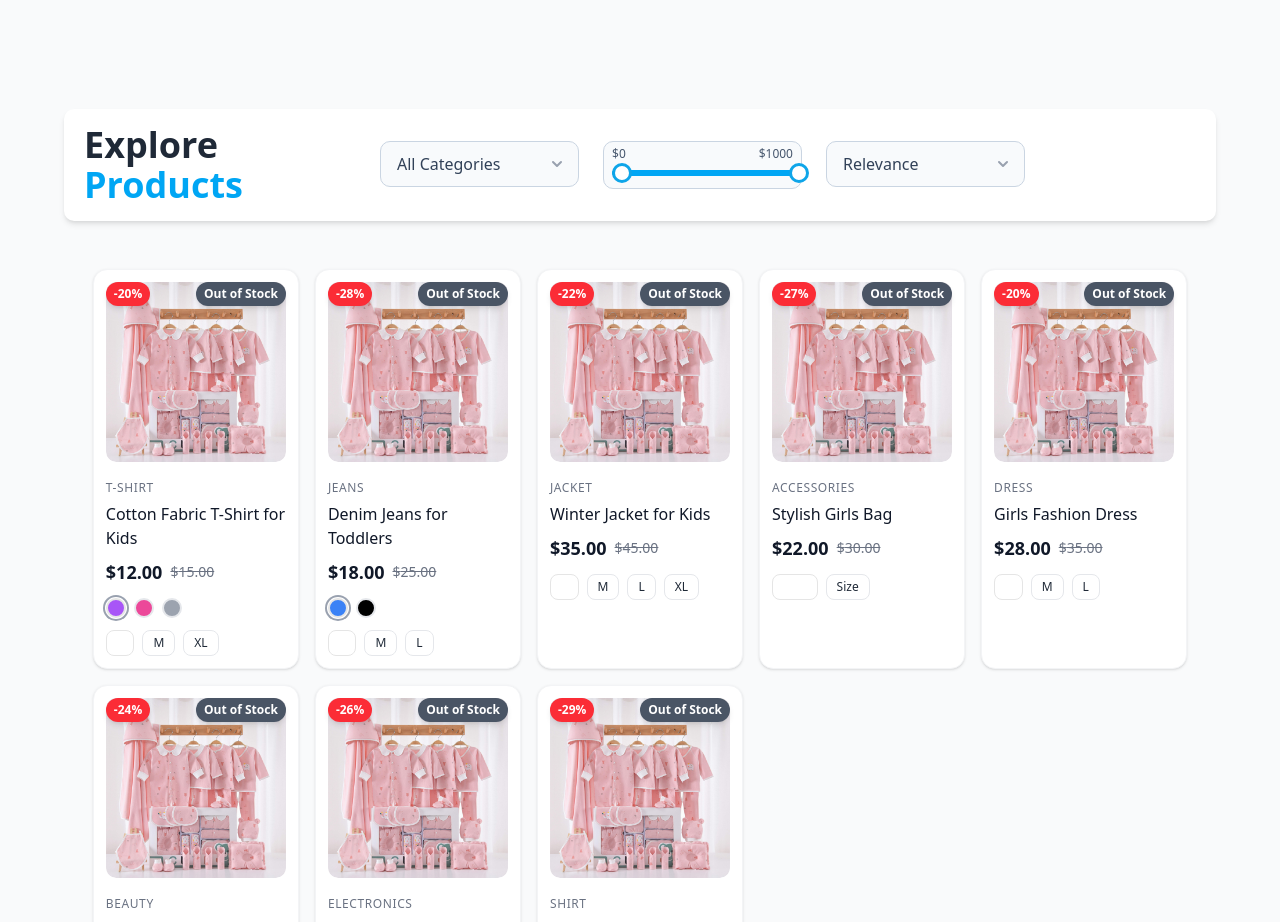
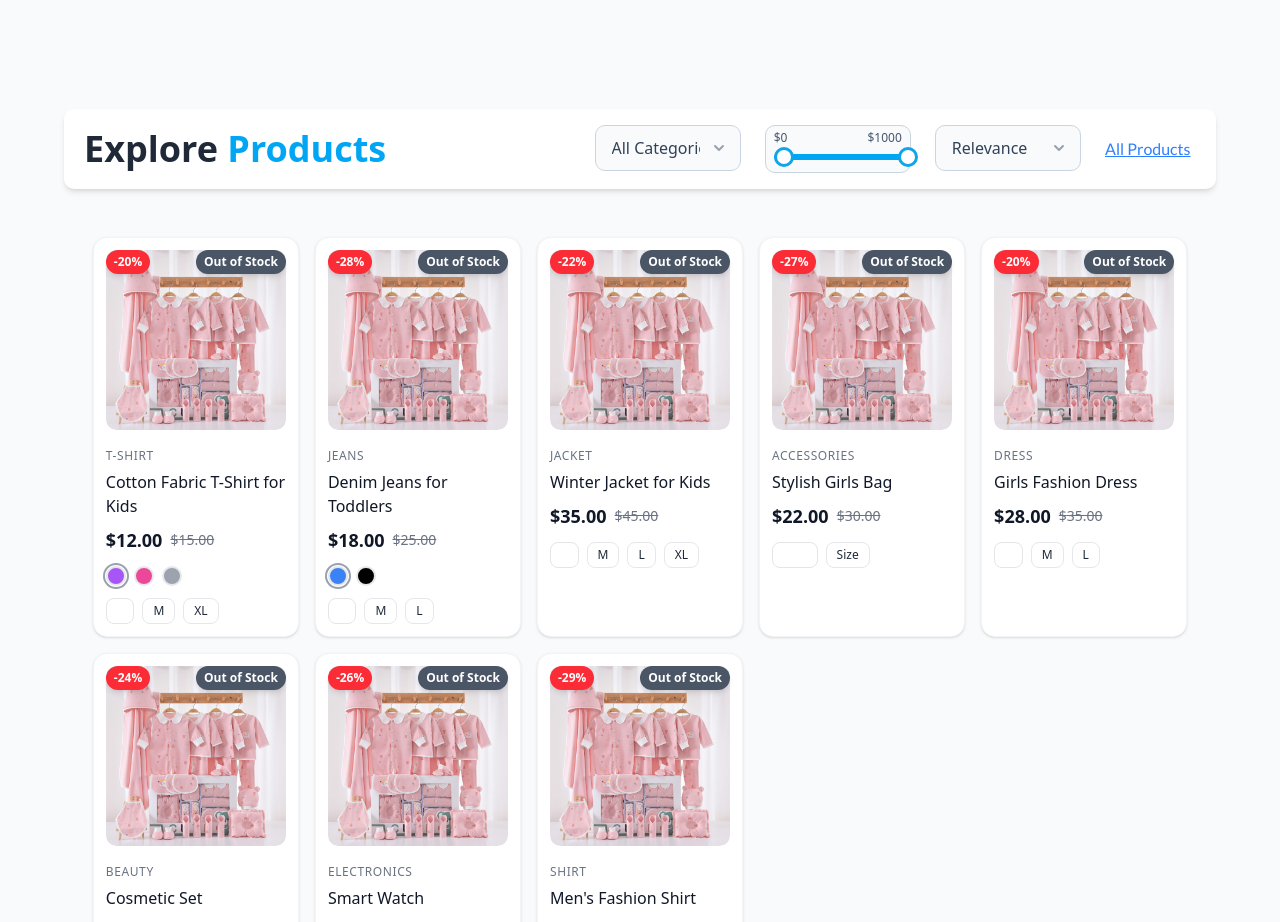
Before and after one commit to TahamidurTaief/icommerce, a Next.js app in the folder frontend/: page / in a window 1280 px wide. Shown: the part 1160-2082 px from the top of the page. Built offline with nearby package versions, Linux system fonts and the light colour scheme.

Commit message:
add product link

```diff
--- a/frontend/app/Components/Home/FilterProducts/FilterSection.jsx
+++ b/frontend/app/Components/Home/FilterProducts/FilterSection.jsx
@@ -109,10 +109,11 @@ const FilterSection = ({ onFilterChange }) => {
     <>
       <section className="container mx-auto pt-8 md:pb-4">
         <div className="flex bg-white dark:bg-gray-950 shadow-md py-4 px-5 rounded-lg flex-row md:flex-row justify-between items-start md:items-center align-center gap-6 mb-8">
-          <h2 className="text-xl md:text-xl lg:text-3xl xl:text-4xl font-bold text-[var(--color-text-primary)] w-full md:w-1/3">
-            Explore <span className="text-sky-500">Products</span>
-          </h2>
-
+          <Link href="/products" className="w-full">
+            <h2 className="text-xl md:text-xl lg:text-3xl xl:text-4xl font-bold text-[var(--color-text-primary)] w-full">
+              Explore <span className="text-sky-500">Products</span>
+            </h2>
+          </Link>
           <div className="justify-end flex md:hidden">
             <button
               onClick={toggleModal}
@@ -122,7 +123,6 @@ const FilterSection = ({ onFilterChange }) => {
               <VscSettings className="text-2xl text-[var(--color-text-primary)]" />
             </button>
           </div>
-
           {/* Filter Controls Panel */}
           <div className="w-full hidden md:flex">
             <div className="grid grid-cols-1 md:grid-cols-2 lg:grid-cols-3 gap-6">
@@ -155,7 +155,7 @@ const FilterSection = ({ onFilterChange }) => {
               </div>
 
               {/* Price Range Filter */}
-              <div className="flex flex-col gap-2">
+              <div className="flex flex-col gap-2 w-full">
                 <div className="relative h-12 bg-slate-50 dark:bg-slate-800 px-2 py-5 border border-slate-300 dark:border-slate-600 rounded-lg flex items-center">
                   <div className="relative w-full h-1.5 mt-4 bg-slate-200 dark:bg-slate-600 rounded-full">
                     <div
@@ -221,6 +221,15 @@ const FilterSection = ({ onFilterChange }) => {
                 </div>
               </div>
             </div>
+          </div>
+
+          <div className="flex w-52">
+            <Link
+              href="/products"
+              className="text-blue-500 lato hover:text-blue-400 duration-200 w-full text-md underline"
+            >
+              All Products
+            </Link>
           </div>
         </div>
       </section>
```
